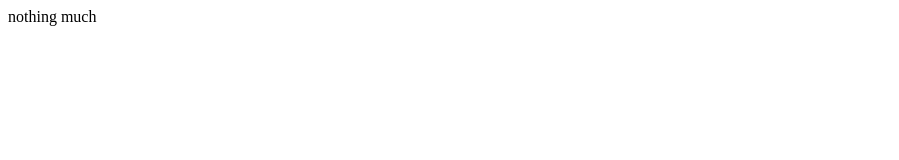
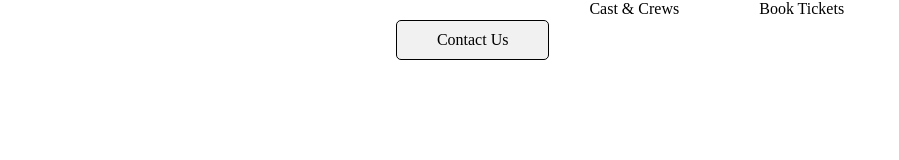
Before and after one commit to BhowBhow99/HorrorMovies_Games, a plain HTML site: page index.html in a window 1280 px wide. Shown: the whole page, without its empty margins (0-899 px from the left). Drawn offline with Linux system fonts and the light colour scheme.

Commit message:
First Day Work

```diff
--- a/index.html
+++ b/index.html
@@ -1 +1,19 @@
-nothing much
+<!DOCTYPE html>
+<html lang="en">
+<head>
+    <meta charset="UTF-8">
+    <meta name="viewport" content="width=device-width, initial-scale=1.0">
+    <link rel="stylesheet" href="style.css">
+    <title>Horror Movies</title>
+</head>
+<body>
+    <header>
+        <div class="container">
+            <a class = "btn" href="#">Contact Us</a>
+            <a href="#">Cast & Crews</a>
+            <a href="#">Book Tickets</a>
+
+        </div>
+    </header>
+</body>
+</html>
--- /dev/null
+++ b/style.css
@@ -0,0 +1,30 @@
+*{
+    margin: 0;
+    padding: 0;
+    box-sizing: border-box;
+}
+
+.container{
+    width: 100%;
+    /* height: 100vh; */
+    display: flex;
+    justify-content: center;
+
+}
+
+.container a{
+    text-decoration: none;
+    color: #000;
+    padding-left: 40px;
+    /* padding-top: 28px; */
+    padding-right: 40px;
+    /* border: solid black 1px; */
+}
+.btn{
+    background-color: #f1f1f1;
+    border: solid black 1px;
+    padding: 10px 10px;
+    border-radius: 5px;
+    margin-top: 20px;
+    cursor: pointer;
+}
```
